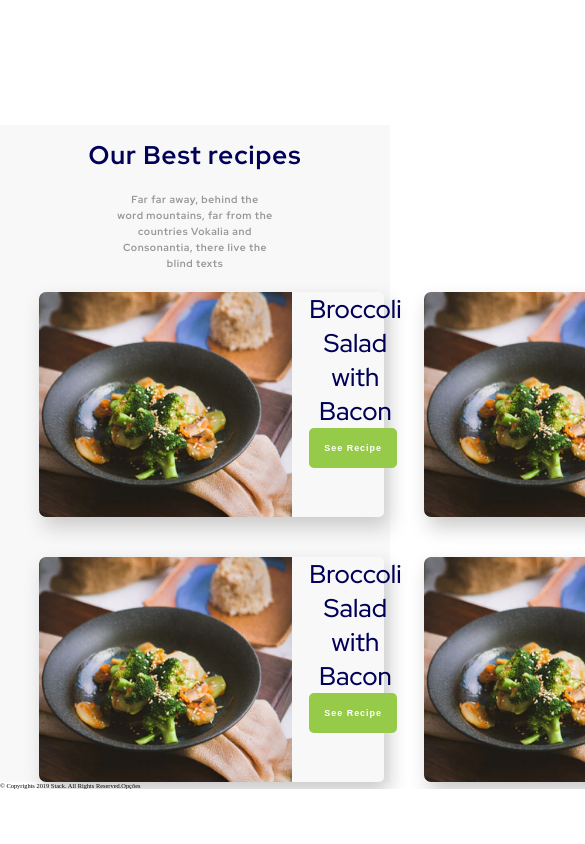
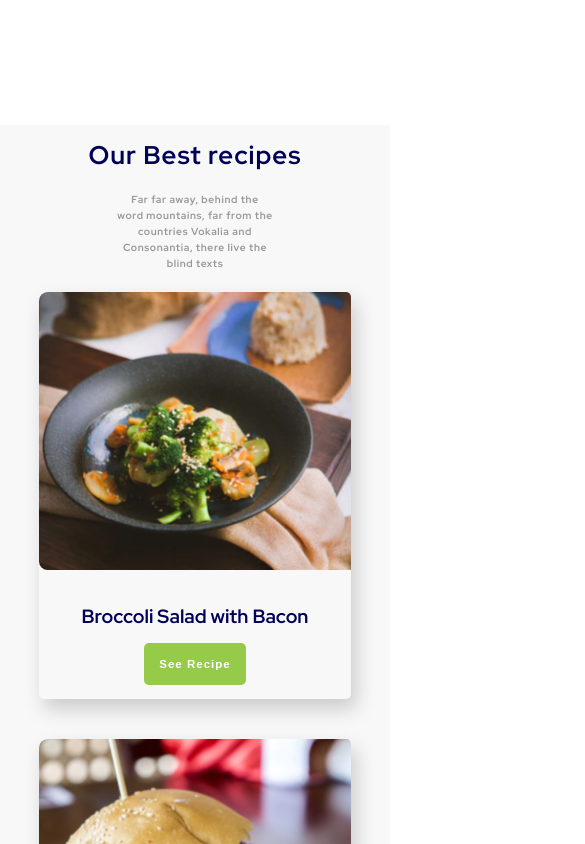
Before and after one commit to TiagoOliveiraGomes/teste-grupo-GCB, a React (Create React App) app: page / in a window 390 px wide. Shown: the part 820-1664 px from the top of the page, 585 px wide, since content can reach past the window. Before the commit the page ends 1609 px from the top, so only its background shows below. Built offline with nearby package versions, Linux system fonts and the light colour scheme.

Commit message:
grid final-step

```diff
--- a/src/components/body/top/bodyTop.css
+++ b/src/components/body/top/bodyTop.css
@@ -1,6 +1,7 @@
 .container {
     margin-top: 2vh;
     background-color: rgb(248, 248, 248);
+    padding-bottom: 1vh;
 }
 .container .initial-texts .tittle {
     color: rgb(0, 0, 88);
@@ -22,4 +23,5 @@
 .contain-grid {
     display: flex;
     justify-content: center;
+    margin-bottom: 15vh;
 }
--- a/src/components/card/card.css
+++ b/src/components/card/card.css
@@ -2,16 +2,19 @@
     display: flex;
     box-shadow: 5px 10px 20px rgb(202, 202, 202);
     border-radius: 5px;
+    overflow: hidden;
 }
 
 .container-card .text-card {
+
     color: rgb(0, 0, 88);
-    font-size: 4rem;
+    font-weight: bolder;
+    font-size: 3rem;
     font-family: 'Red Hat Display', sans-serif;
-    text-align: center;
+    margin: 12% 0 5%;
 }
 .button-group {
-    margin-left: 5%;
+    margin: 0 5% 0;
 }
 
 .button-group button {
@@ -22,10 +25,33 @@
     background-color: rgb(150, 202, 73);
     border: none;
     color: white;
-    /* height: 50%; */
     letter-spacing: 1px;
-    font-size: 1.4rem;
+    font-size: 1.8rem;
     justify-content: center;
     cursor: pointer;
     border-radius: 5px;
 }
+
+@media (max-width: 580px){
+    .container-card {
+        flex-wrap: wrap;
+        justify-content: center;
+    }
+    .container-card .text-card {
+        text-align: center;
+        width: 100%;
+    }
+    .button-group {
+        display: flex;
+        flex-wrap: wrap;
+        justify-content: center;
+        align-items: center;
+    }
+    .button-group button {
+        margin-bottom: 5%;
+
+    }
+    .container-card img {
+        width: 100%;
+    }
+}
--- a/src/components/card/index.jsx
+++ b/src/components/card/index.jsx
@@ -6,7 +6,7 @@ const card = (props) => {
         <div className="container-card">
             <img className="img-card" src={props.source}/>
             <div className="button-group">
-                <div className="text-card">Broccoli Salad with Bacon</div>
+                <div className="text-card">{props.text}</div>
                 <button>See Recipe</button>
             </div>
         </div>
--- a/src/components/grid/grid.css
+++ b/src/components/grid/grid.css
@@ -1,6 +1,12 @@
 .grid {
     display: grid;
-    grid-template-columns: 1fr 1fr;
+    grid-template-columns: repeat(auto-fit, minmax(450px, 1fr));
     grid-gap: 40px;
     max-width: 80vw;
 }
+
+@media (max-width:580px) {
+    .grid {
+        grid-template-columns: repeat(auto-fit, minmax(253px, 1fr));
+    }
+}
--- a/src/components/grid/index.jsx
+++ b/src/components/grid/index.jsx
@@ -2,14 +2,17 @@ import React from 'react'
 import './grid.css'
 import Card from '../card'
 import brocolli from '../../assets/img/comida_1.svg'
+import burger from '../../assets/img/comida_2.svg'
+import salad from '../../assets/img/comida_3.svg'
+import pie from '../../assets/img/comida_4.svg'
 
 const grid = () => {
     return (
         <section className='grid'>
-            <Card source={brocolli}/>
-            <Card source={brocolli}/>
-            <Card source={brocolli}/>
-            <Card source={brocolli}/>
+            <Card source={brocolli} text="Broccoli Salad with Bacon"/>
+            <Card source={burger} text="Classic Beef Burguers"/>
+            <Card source={salad} text="Classic Potato Salad"/>
+            <Card source={pie} text="Cherry Cobbler on the Grill"/>
         </section>
     )
 }
```
